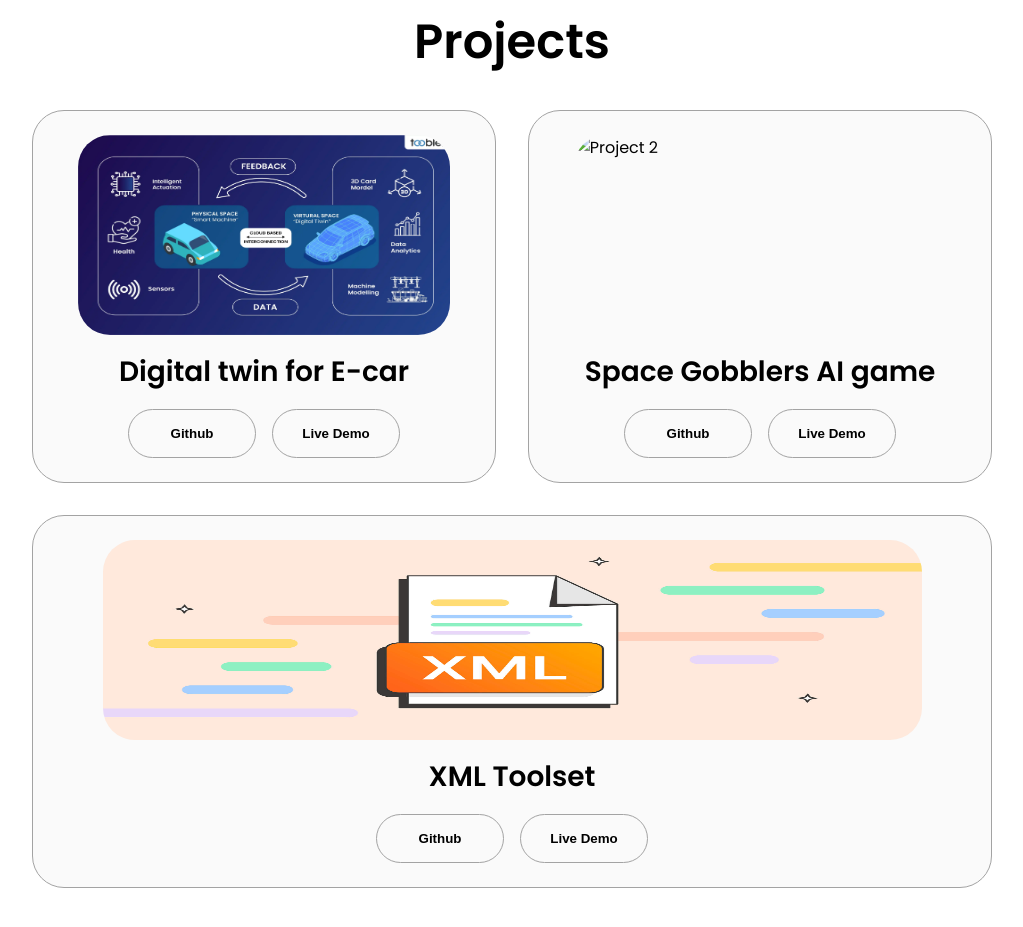
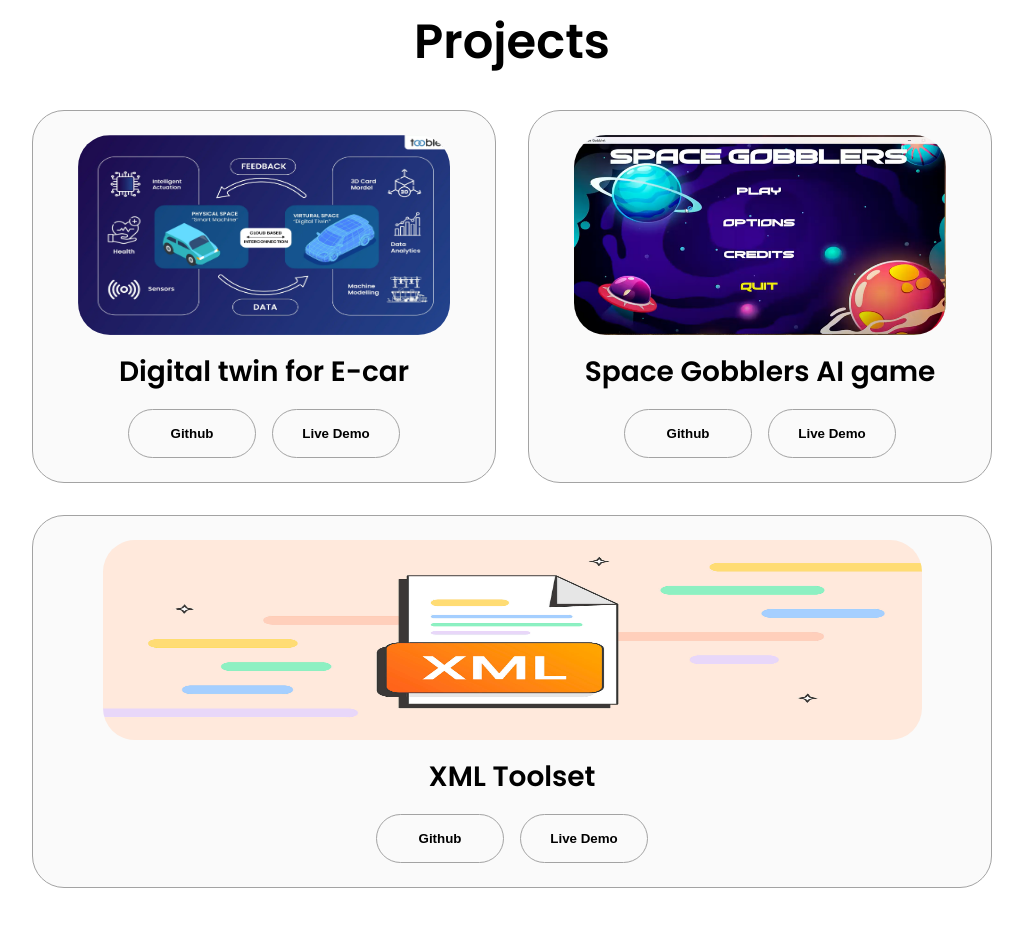
Before and after one commit to Mohamed-samir-504/Portfolio, a plain HTML site: page index.html in a window 1280 px wide. Shown: the part 2460-3387 px from the top of the page, without its empty margins (128-1151 px from the left). Drawn offline with Linux system fonts and the light colour scheme.

Commit message:
Update index.html

```diff
--- a/index.html
+++ b/index.html
@@ -250,7 +250,7 @@
           <div class="details-container color-container">
             <div class="article-container">
               <img
-                src="./assets/Screenshot 2024-12-01 184943.png"
+                src="./assets/Gobblet gobblers.png"
                 alt="Project 2"
                 class="project-img"
               />
```
